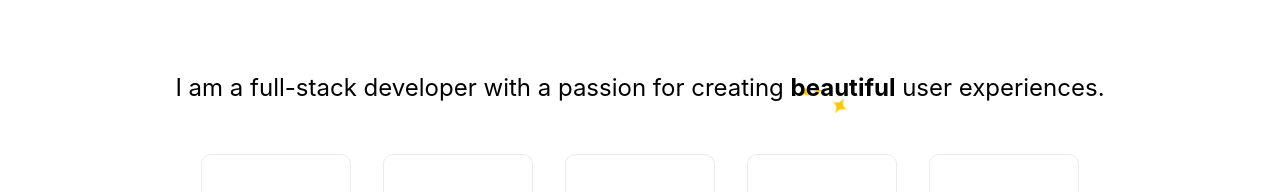
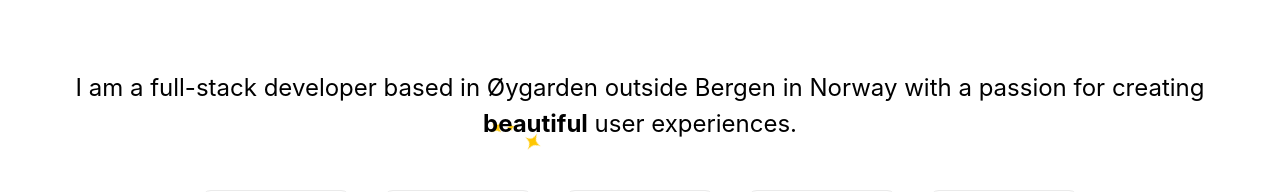
Before and after one commit to SanderBreivik/SanderBreivik.no, a Next.js app: page / in a window 1280 px wide. Shown: the part 510-702 px from the top of the page. Built offline with nearby package versions, Linux system fonts and the light colour scheme.

Commit message:
Update index.tsx

```diff
--- a/pages/index.tsx
+++ b/pages/index.tsx
@@ -152,7 +152,7 @@ export default function Home() {
             </section>
           </header>
           <section className={styles.description}>
-            I am a full-stack developer with a passion for creating{" "}
+            I am a full-stack developer based in Øygarden outside Bergen in Norway with a passion for creating{" "}
             <span className={styles.inline}>
               <Sparkles> beautiful </Sparkles>
             </span>{" "}
```
